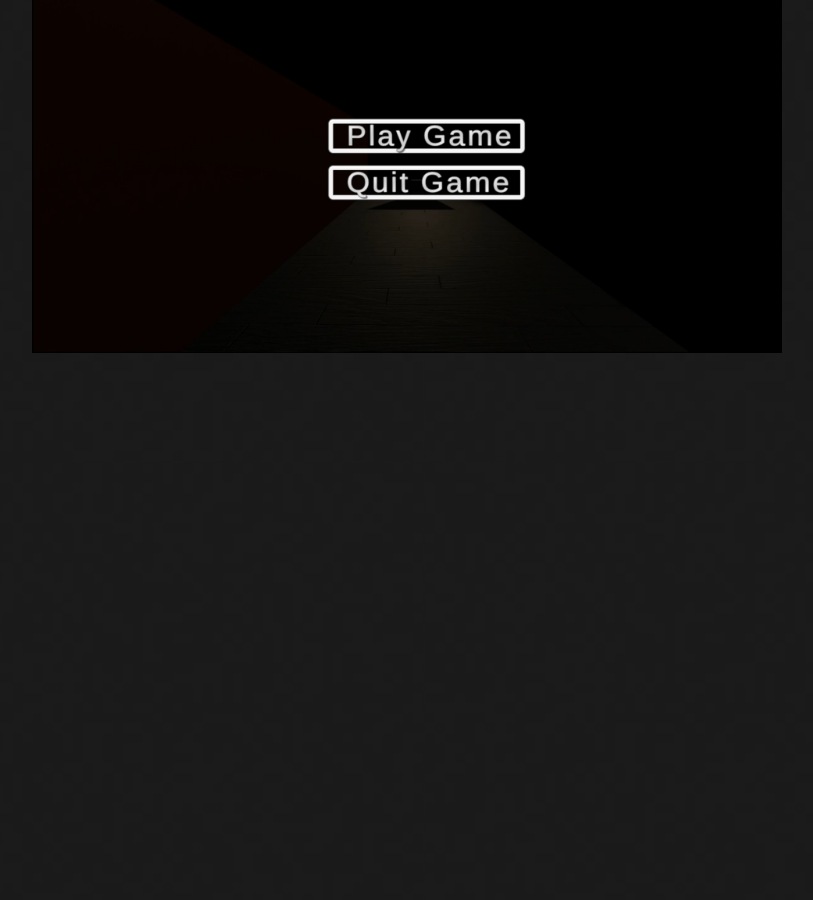
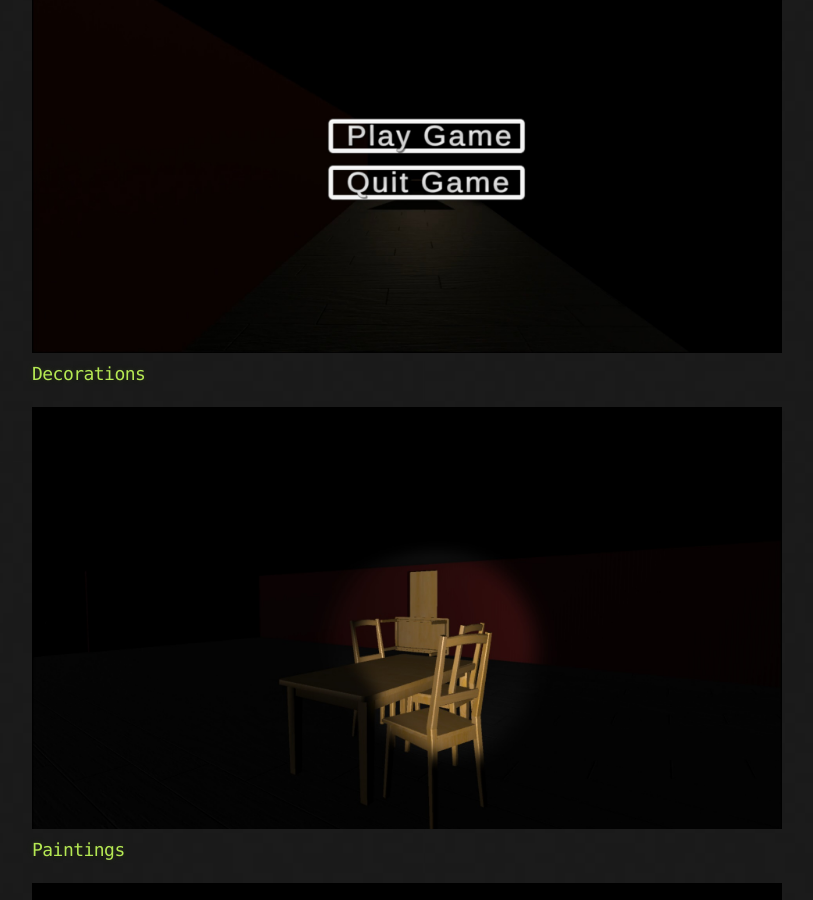
Before and after one commit to Sam2471/portfolio, a Jekyll site: the page built from gallery.md, in a window 1280 px wide and 900 px high, scrolled down 4858 px. Shown: the whole window, without its empty margins (108-921 px from the left). Built offline with Jekyll 4.4.1, drawn with Linux system fonts in a browser that asks for light colours; the repository's description, which GitHub fills in, is left out; our own code applies the rules of GitHub Pages for plain Markdown files; before the commit the page ends 5238 px from its top, so only the background shows below that.

Commit message:
Update gallery.md

```diff
--- a/gallery.md
+++ b/gallery.md
@@ -80,3 +80,19 @@
 
   </a>
 </div>
+
+### Decorations
+<div class="gallery">
+  <a target="_blank" href="assets/gallery/G3I2.jpg">
+    <img src="assets/gallery/G3I2.jpg" alt="G3I2" width="75%">
+
+  </a>
+</div>
+
+### Paintings
+<div class="gallery">
+  <a target="_blank" href="assets/gallery/G3I3.jpg">
+    <img src="assets/gallery/G3I3.jpg" alt="G3I3" width="75%">
+
+  </a>
+</div>
```
